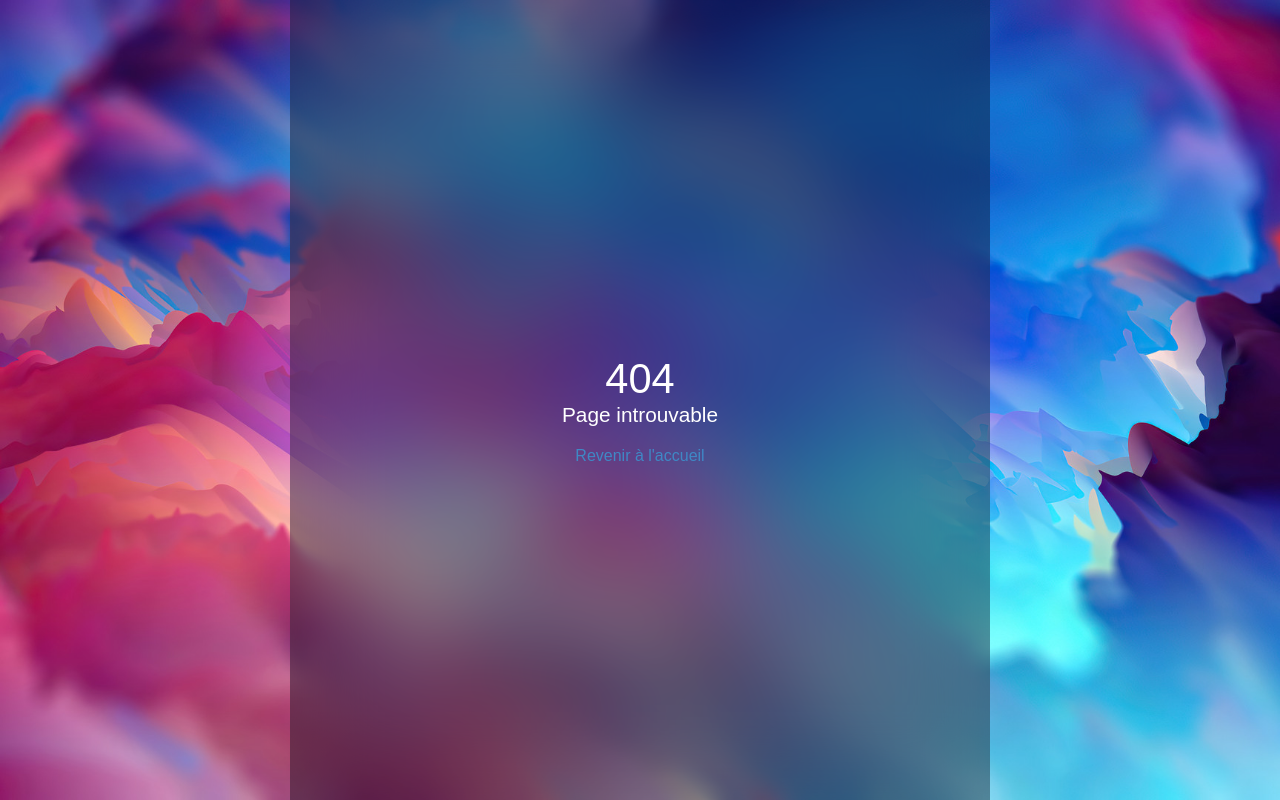
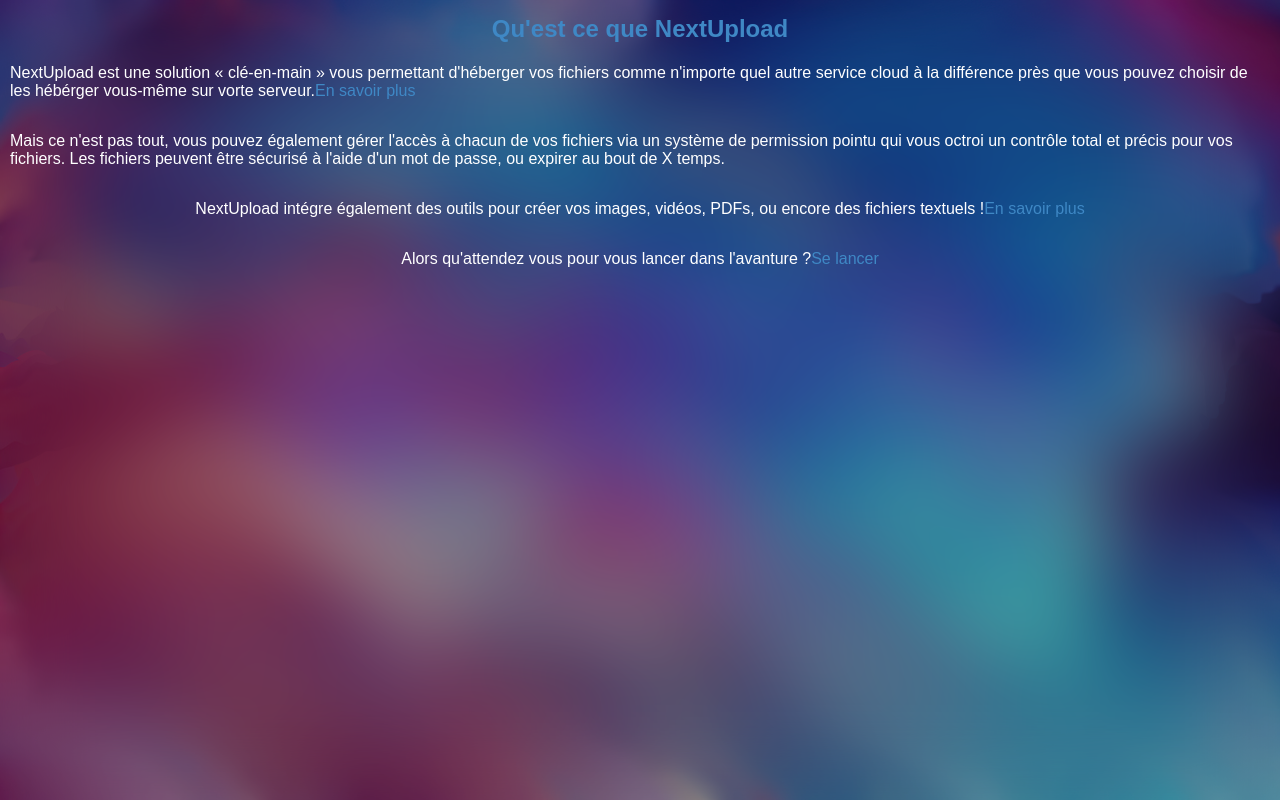
Before and after one commit to Sonny93/next-uploader, a Next.js app: page /about in a window 1280 px wide. Before the commit this address had no page. Built offline with nearby package versions, Linux system fonts and the light colour scheme; no server answers.

Commit message:
ajout page about

```diff
--- a/components/MenuNavigation/MenuNavigation.js
+++ b/components/MenuNavigation/MenuNavigation.js
@@ -47,7 +47,7 @@ export default function NavigationMenu({ session, children }) {
                             </Link>
                         </li>
                         <li className={styles['item']}>
-                            <Link href='/#'>
+                            <Link href='/create'>
                                 <a><AiOutlineFileAdd /> Créer un fichier</a>
                             </Link>
                         </li>
--- /dev/null
+++ b/pages/about.js
@@ -0,0 +1,48 @@
+import { useSession } from 'next-auth/client';
+import Link from 'next/link';
+
+import Loader from '../components/Loader/Loader';
+import Meta from '../components/Meta/Meta';
+
+import styles from '../styles/about.module.scss';
+
+export default function About({ transitionClass }) {
+	const [session, isLoadingSession] = useSession();
+
+	if (isLoadingSession && !session) { // Chargement session
+		return (
+			<div className={`${transitionClass} ${styles['App']}`}>
+				<Meta />
+				<Loader label={'Chargement de la session'} top={true} backdrop={true} />
+			</div>
+		);
+	}
+
+    return (
+        <div className={`${transitionClass} ${styles['App']}`}>
+            <Meta />
+            <h2>Qu'est ce que NextUpload</h2>
+            <p>
+                NextUpload est une solution « clé-en-main » vous permettant d'héberger vos fichiers comme n'importe quel autre service cloud à la différence près que vous pouvez choisir de les hébérger vous-même sur vorte serveur.
+                <Link href={'/'}>
+                    <a>En savoir plus</a>
+                </Link>
+            </p>
+            <p>
+                Mais ce n'est pas tout, vous pouvez également gérer l'accès à chacun de vos fichiers via un système de permission pointu qui vous octroi un contrôle total et précis pour vos fichiers. Les fichiers peuvent être sécurisé à l'aide d'un mot de passe, ou expirer au bout de X temps.
+            </p>
+            <p>
+                NextUpload intégre également des outils pour créer vos images, vidéos, PDFs, ou encore des fichiers textuels !
+                <Link href={'/create'}>
+                    <a>En savoir plus</a>
+                </Link>
+            </p>
+            <p>
+                Alors qu'attendez vous pour vous lancer dans l'avanture ?
+                <Link href={'/upload'}>
+                    <a>Se lancer</a>
+                </Link>
+            </p>
+        </div>
+    )
+}
--- /dev/null
+++ b/styles/about.module.scss
@@ -0,0 +1,26 @@
+.App {
+	height: 100%;
+	width: 1280px;
+	padding: 10px;
+	color: #fff;
+	background: rgba(16 18 27 / 40%);
+	backdrop-filter: blur(40px);
+	overflow: auto;
+	display: flex;
+	align-items: center;
+	flex-direction: column;
+}
+
+@media (max-width: 1280px) {
+	.App {
+		width: 100%;
+	}
+}
+
+@media (max-width: 800px) {
+	.App {
+		position: relative;
+		width: 100%;
+		flex-direction: column;
+	}
+}
```
Also changed, not shown: pages/create.js (added, +26 -0 lines).
